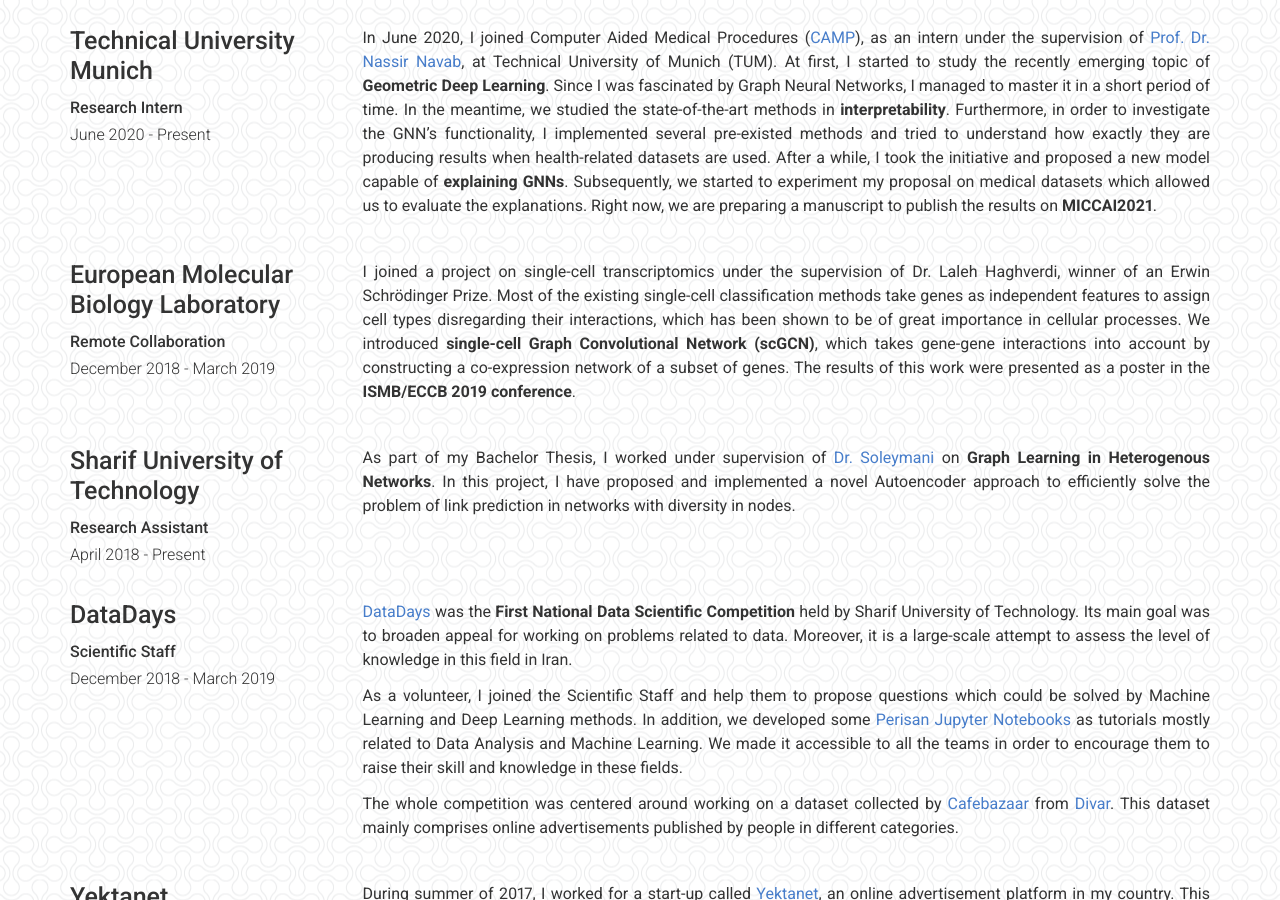
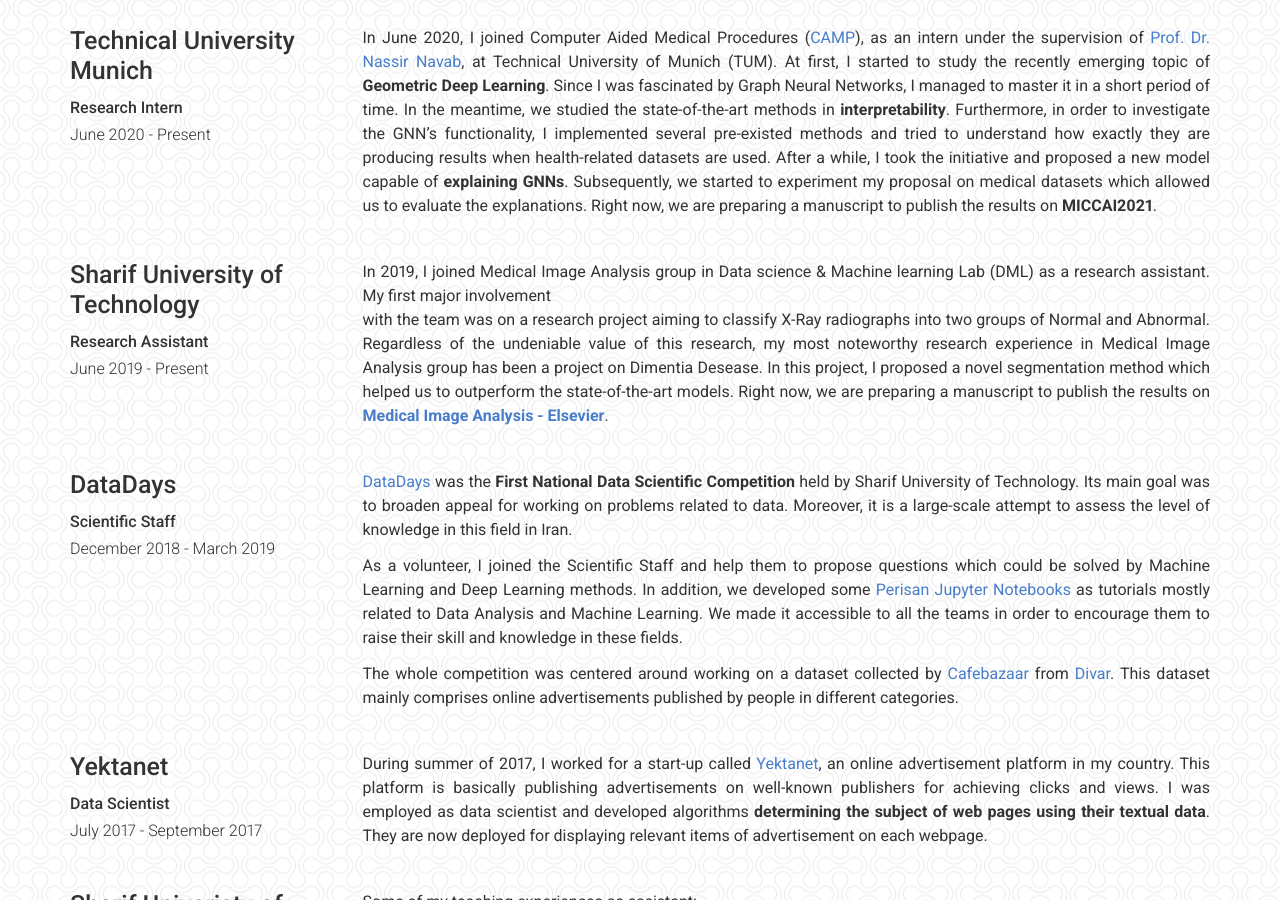
Before and after one commit to sfch1999/sfch1999.github.io, a Jekyll site: the page built from index.md, in a window 1280 px wide and 900 px high, scrolled down 1591 px. Built offline with Jekyll 4.4.1, drawn with Linux system fonts in a browser that asks for light colours; a style sheet for code colours, icons or effects is not loaded.

Commit message:
about me

```diff
--- a/_data/experience.yml
+++ b/_data/experience.yml
@@ -12,24 +12,15 @@
     Subsequently, we started to experiment my proposal on medical datasets which allowed us to evaluate the explanations. Right now, we are preparing
     a manuscript to publish the results on **MICCAI2021**.
 
-- company: European Molecular Biology Laboratory
-  job_title: Remote Collaboration
-  dates: December 2018 - March 2019
-  description: |
-    I joined a project on single-cell transcriptomics under the supervision of Dr. Laleh Haghverdi, winner of an Erwin Schrödinger Prize.
-    Most of the existing single-cell classification methods take genes as independent features to assign cell types disregarding their interactions,
-    which has been shown to be of great importance in cellular processes.
-    We introduced **single-cell Graph Convolutional Network (scGCN)**, which takes gene-gene interactions into account
-    by constructing a co-expression network of a subset of genes. The results of this work were presented as a poster
-    in the **ISMB/ECCB 2019 conference**.
-
 - company: Sharif University of Technology
   job_title: Research Assistant
-  dates: April 2018 - Present
+  dates: June 2019 - Present
   description: | # this will include new lines to allow paragraphs
-    As part of my Bachelor Thesis, I worked under supervision of [Dr. Soleymani](http://sharif.edu/~soleymani/) on **Graph Learning in Heterogenous Networks**.
-    In this project, I have proposed and implemented a novel Autoencoder approach to efficiently solve the problem of
-    link prediction in networks with diversity in nodes.
+    In 2019, I joined Medical Image Analysis group in Data science & Machine learning Lab (DML) as a research assistant. My first major involvement
+    with the team was on a research project aiming to classify X-Ray radiographs into two groups of Normal and Abnormal. Regardless of the
+    undeniable value of this research, my most noteworthy research experience in Medical Image Analysis group
+    has been a project on Dimentia Desease. In this project, I proposed a novel segmentation method which helped us to outperform the state-of-the-art
+    models.  Right now, we are preparing a manuscript to publish the results on **[Medical Image Analysis - Elsevier](https://www.journals.elsevier.com/medical-image-analysis)**.
 
 - company: DataDays
   job_title: Scientific Staff
```
Also changed, not shown: 1 other file.
